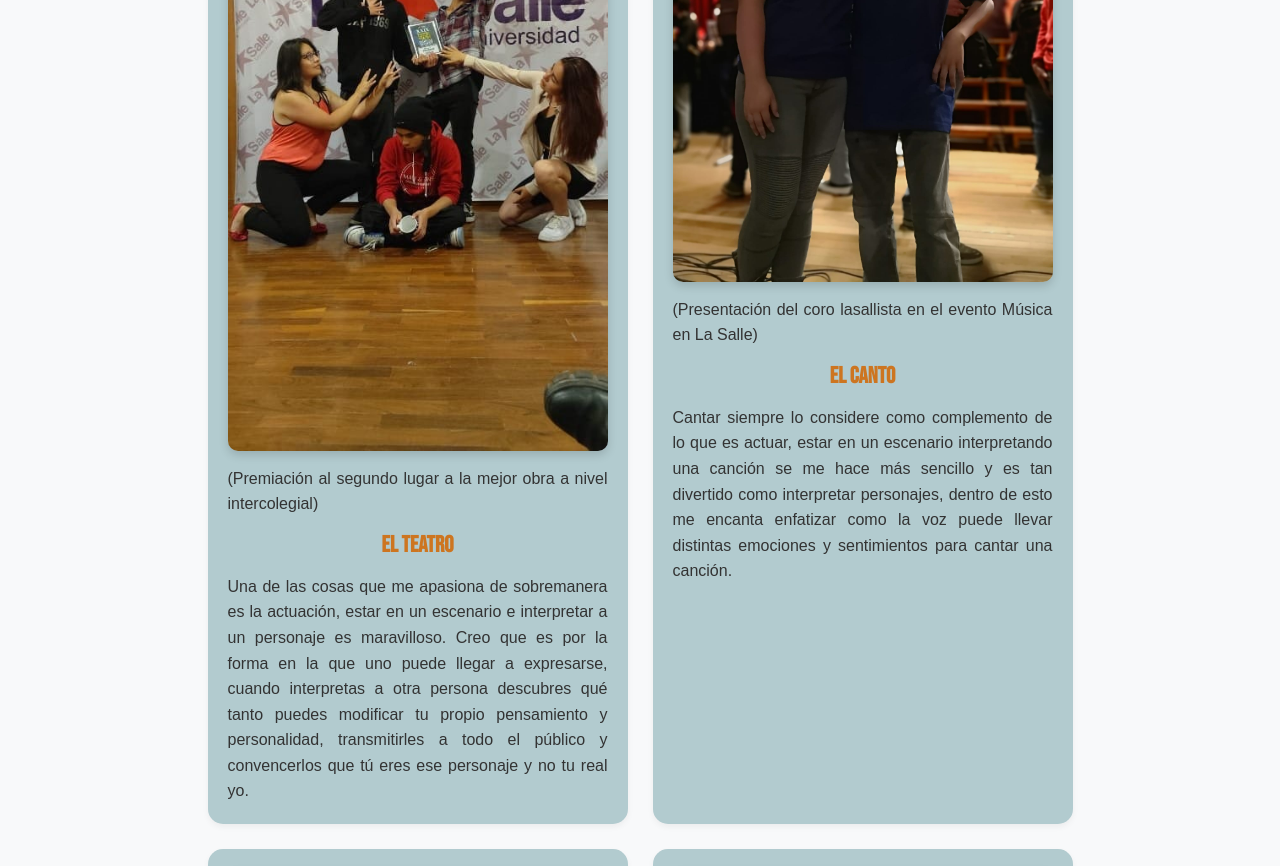
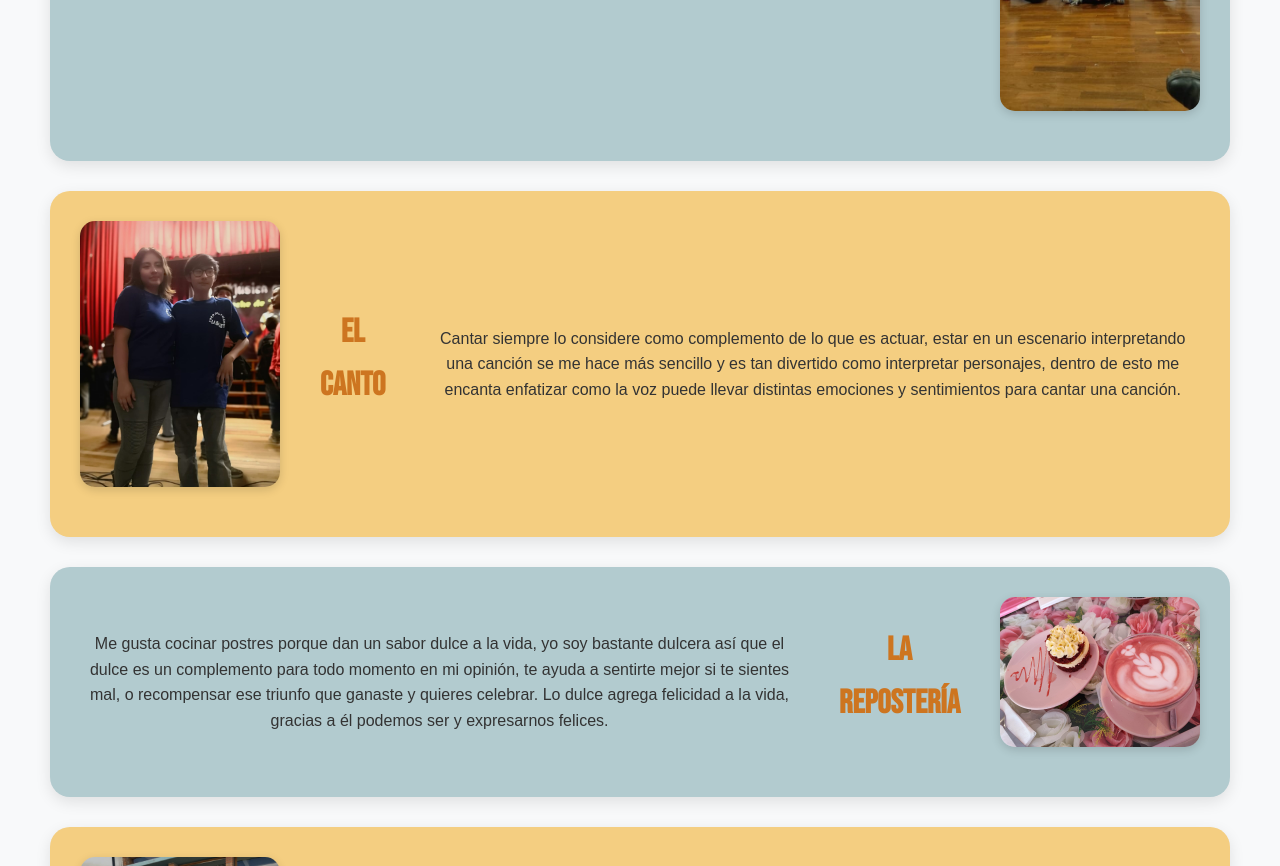
Before and after one commit to CamiUzquiano/camila_uzquiano, a plain HTML site: page mi_refugio.html in a window 1280 px wide. Shown: the part 538-1404 px from the top of the page. Drawn offline with Linux system fonts and the light colour scheme; a web font is replaced by a local one.

Commit message:
ultimos detalles

```diff
--- a/estilos/estilos.css
+++ b/estilos/estilos.css
@@ -42,10 +42,10 @@ body {
 
 /* CONTENEDOR GENERAL */
 .contenedor {
-    width: 90%;
-    max-width: 1000px;
-    margin: 0 auto;
-    padding: 20px;
+    width: 100%;
+    max-width: none;
+    margin: 0;
+    padding: 0 10px;
 }
 
 /* HEADER */
@@ -53,7 +53,7 @@ header {
     display: flex;
     justify-content: space-between;
     align-items: center;
-    padding: 25px 0;
+    padding: 25px 10px;
     border-bottom: 3px solid var(--celeste-fuerte);
 }
 
@@ -88,6 +88,7 @@ nav ul li a:hover {
 main {
     text-align: center;
     margin-top: 40px;
+    padding: 0 10px;
 }
 
 main h1 {
@@ -345,6 +346,44 @@ blockquote {
     flex: 0 0 auto;
 }
 
+/* MI REFUFIO */
+.refugio {
+    display: flex;
+    align-items: center;
+    gap: 40px;
+    background-color: var(--beige);
+    border-radius: 20px;
+    padding: 30px;
+    margin: 30px;
+    box-shadow: 0 5px 15px rgba(0,0,0,0.1);
+    transition: transform 0.3s ease;
+}
+.refugio:hover {
+    transform: translateY(-5px);
+}
+.refugio img {
+    width: 40%;
+    max-width: 200px;
+    border-radius: 15px;
+    object-fit: cover;
+    box-shadow: 0 3px 10px rgba(0,0,0,0.15);
+}
+.refugio h2 {
+    font-family: "Bebas Neue";
+    font-size: var(--h3);
+    color: var(--cafecito);
+    margin-bottom: 10px;
+}
+.refugio p {
+        font-size: var(--p);
+        color: var(--neutro);
+        line-height: 1.6;
+}
+.refugio:nth-child(even) {
+    flex-direction: row-reverse;
+    background-color: var(--celeste-cielo);
+}
+
 /* APRENDER A VIVIR*/
 .consejo {
     display: flex;
--- a/mi_refugio.html
+++ b/mi_refugio.html
@@ -22,40 +22,34 @@
     </header>
     <main>
         <h1>Mi Refugio</h1>
-        <div class="cards">
-            <div class="card">
+        <div class="refugio">
                 <img src="imagenes/refugio_1.jpeg" alt="Foto de Camila">
-                <p class="pie_pagina">(Premiación al segundo lugar a la mejor obra a nivel intercolegial)</p>
                 <h2>El teatro</h2>
                 <p>Una de las cosas que me apasiona de sobremanera es la actuación, estar en un escenario e interpretar a un personaje es maravilloso.
                     Creo que es por la forma en la que uno puede llegar a expresarse, cuando interpretas a otra persona descubres qué tanto puedes modificar tu propio pensamiento y personalidad,
                     transmitirles a todo el público y convencerlos que tú eres ese personaje y no tu real yo.
                 </p>
-            </div>
-            <div class="card">
+        </div>
+        <div class="refugio">
                 <img src="imagenes/refugio_2.jpeg" alt="Foto de Camila">
-                <p class="pie_pagina">(Presentación del coro lasallista en el evento Música en La Salle)</p>
                 <h2>El canto</h2>
                 <p>Cantar siempre lo considere como complemento de lo que es actuar, estar en un escenario interpretando una canción se me hace más sencillo
                     y es tan divertido como interpretar personajes, dentro de esto me encanta enfatizar como la voz puede llevar distintas emociones y sentimientos para cantar una canción.
                 </p>
-            </div>
-            <div class="card">
-                <img src="imagenes/refugio_3.jpeg" alt="Foto de Camila">
-                <p class="pie_pagina">(Clase de repostería y barista)</p>
+        </div>
+        <div class="refugio">
+                <img src="imagenes/refugio_3.jpeg" alt="Foto de Camila" id="unico">
                 <h2>La repostería</h2>
                 <p>Me gusta cocinar postres porque dan un sabor dulce a la vida, yo soy bastante dulcera así que el dulce es un complemento para todo momento en mi opinión,
                     te ayuda a sentirte mejor si te sientes mal, o recompensar ese triunfo que ganaste y quieres celebrar. Lo dulce agrega felicidad a la vida, gracias a él podemos ser y expresarnos felices.
                 </p>
-            </div>
-            <div class="card">
+        </div>
+        <div class="refugio">
                 <img src="imagenes/refugio_4.jpeg" alt="Foto de Camila">
-                <p class="pie_pagina">(Audicón para casting de doblaje de un cortometraje)</p>
                 <h2>El doblaje</h2>
                 <p>Tanto como dije que me encanta cantar y el teatro, el doblaje es como esa conexión entre ambos que adoro, considero que a través de él podemos expresar y mejorar lo que queremos decir con la voz,
                     cuando un personaje tiene ya su animación el doblaje potencia esta animación para expresar cosas que quizá solo con el movimiento corporal no se puede, la voz y en qué forma se dicen las cosas, impulsa todo el mensaje que se quiere transmitir.
                 </p>
-            </div>
         </div>
     </main>
     <footer>
```
